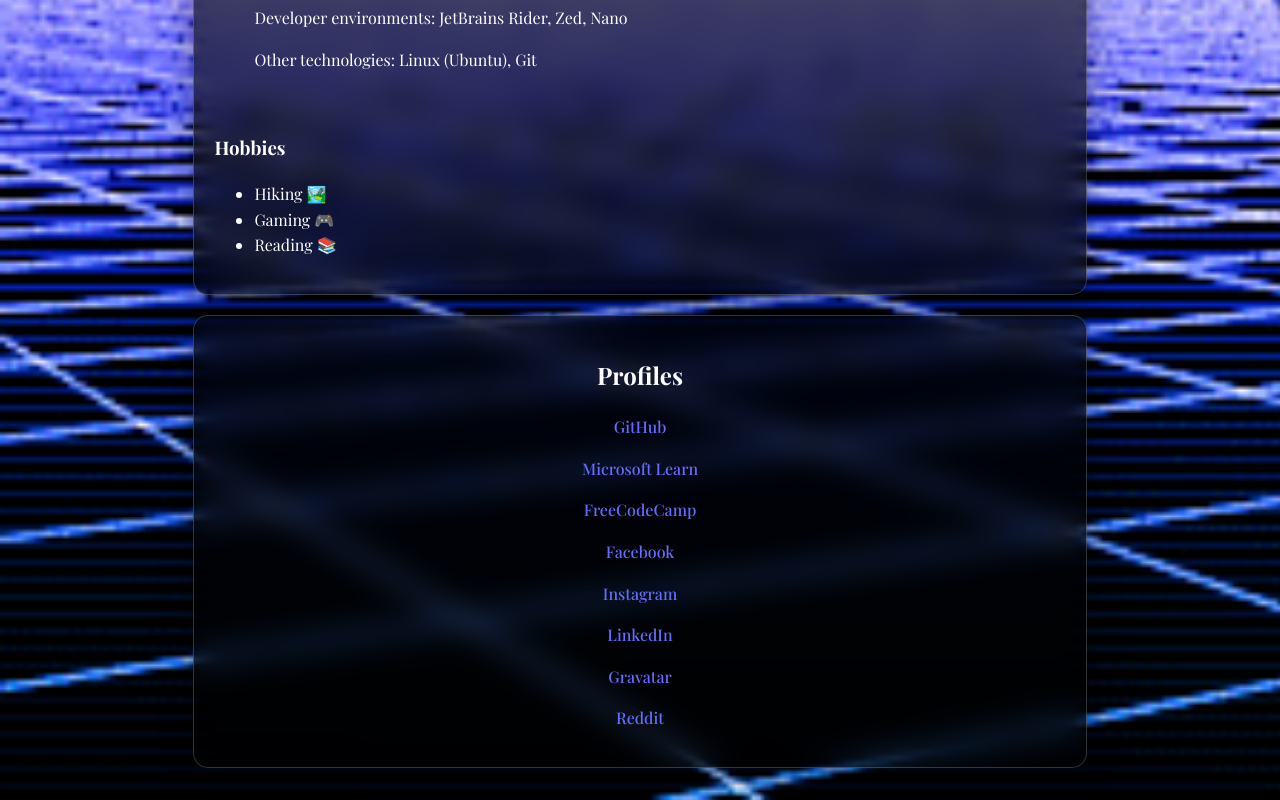
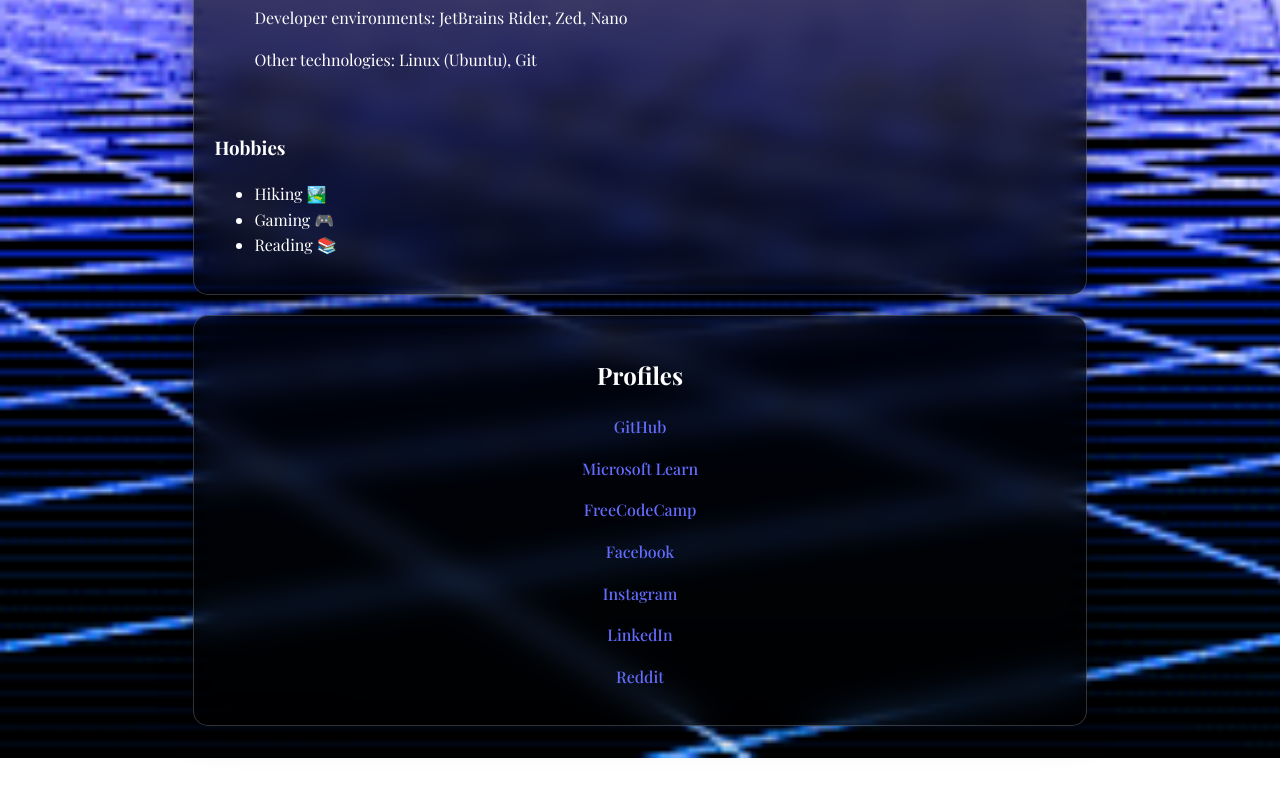
Before and after one commit to dombi-balazs/personal-website, a React (Vite) app: page / in a window 1280 px wide. Shown: the part 1767-2567 px from the top of the page. After the commit the page ends 2525 px from the top, so only its background shows below. Built offline with nearby package versions, Linux system fonts and the light colour scheme; a web font is replaced by a local one.

Commit message:
bug fixes

```diff
--- a/src/App.tsx
+++ b/src/App.tsx
@@ -218,12 +218,6 @@
           </p>
 
           <p>
-            <a href="https://gravatar.com/dombibalazs" target="_blank">
-              Gravatar
-            </a>
-          </p>
-
-          <p>
             <a href="https://www.reddit.com/user/balazs-dombi/" target="_blank">
               Reddit
             </a>
```
